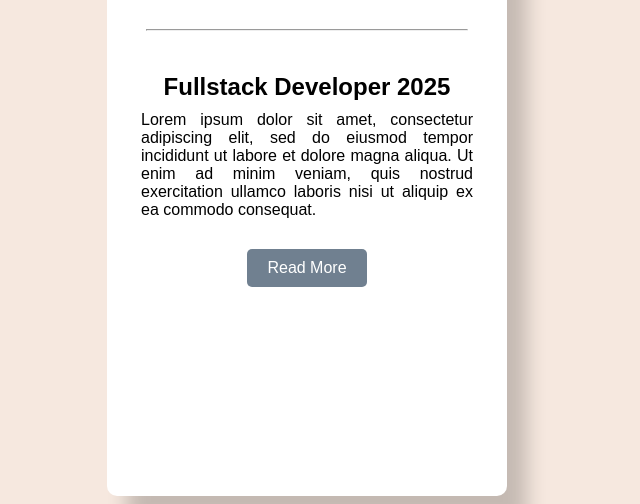
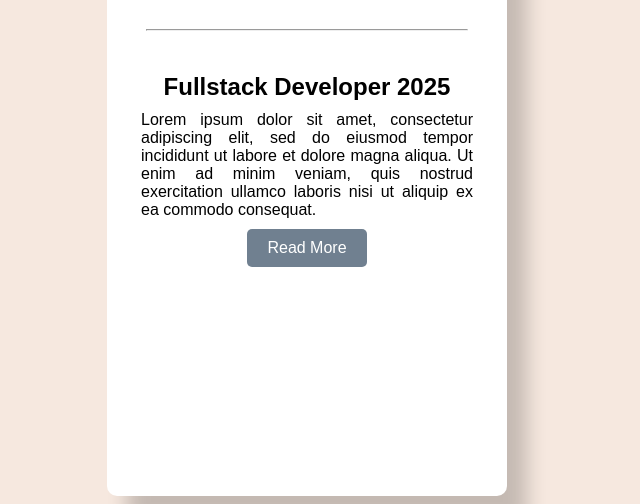
Before and after one commit to Nati-Tati/blog_post_card, a plain HTML site: page index.html in a window 1280 px wide. Shown: the part 344-848 px from the top of the page, without its empty margins (333-973 px from the left). Drawn offline with Linux system fonts and the light colour scheme.

Commit message:
Update styles.css

```diff
--- a/styles.css
+++ b/styles.css
@@ -59,7 +59,7 @@ hr {
 /* Внутренний отступ для контента */
 .post-content {
     padding: 1.5rem;
-
+    padding-bottom: 2.5rem;
 }
 
 /* Заголовок поста:
@@ -92,7 +92,7 @@ hr {
     text-decoration: none;
     color: white;
     background-color: #708090;
-    margin: 20px auto;
+    margin: 0;
     padding: 10px;
     border-radius: 5px;
     display: inline-block;
@@ -154,7 +154,7 @@ hr {
     .blog-post-card {
         max-width: 400px;
         margin: 0.5rem auto;
-        height: calc(130vh - 0.5rem);
+        height: calc(110vh - 1rem);
     }
 }
 
```
